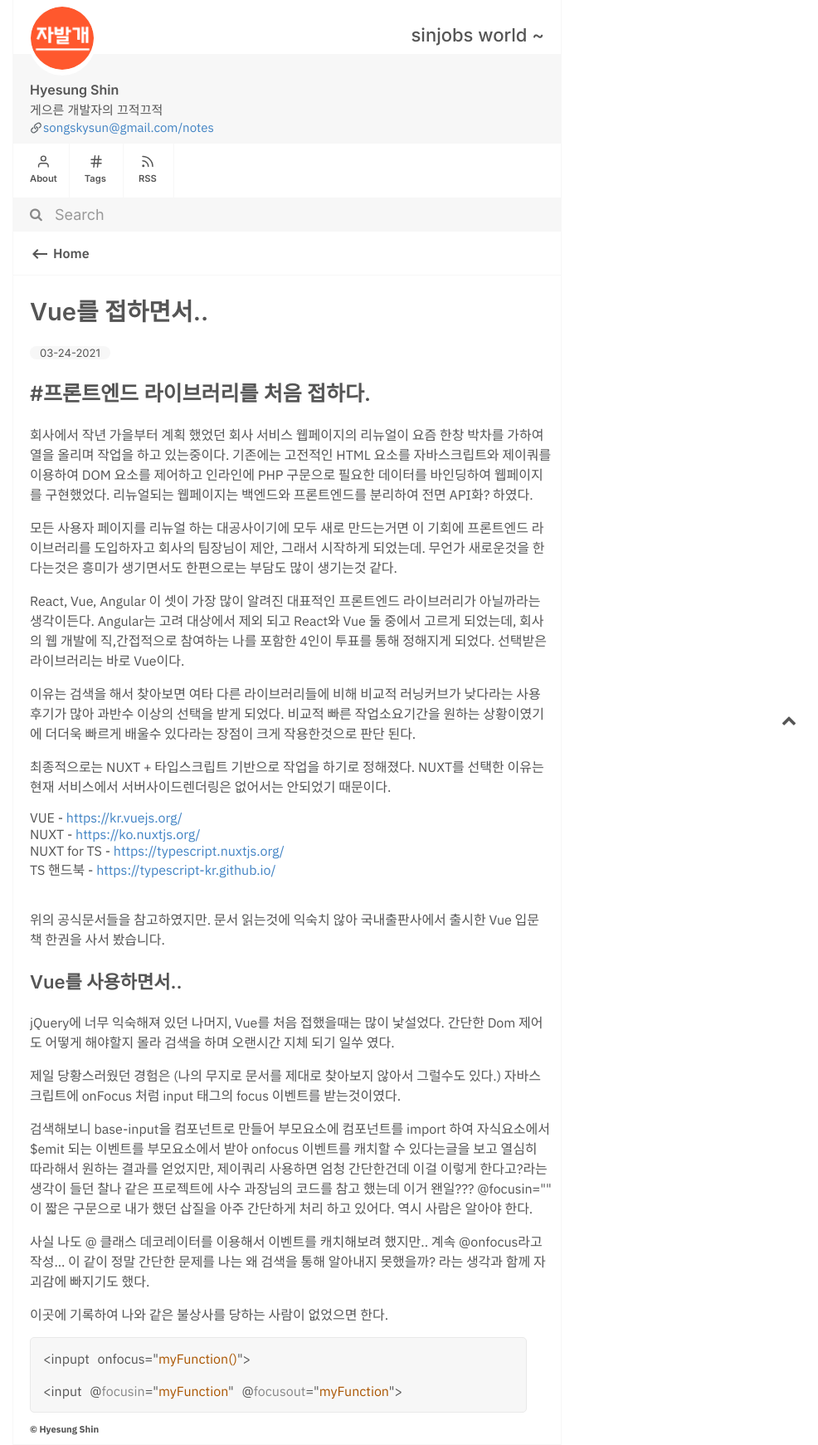
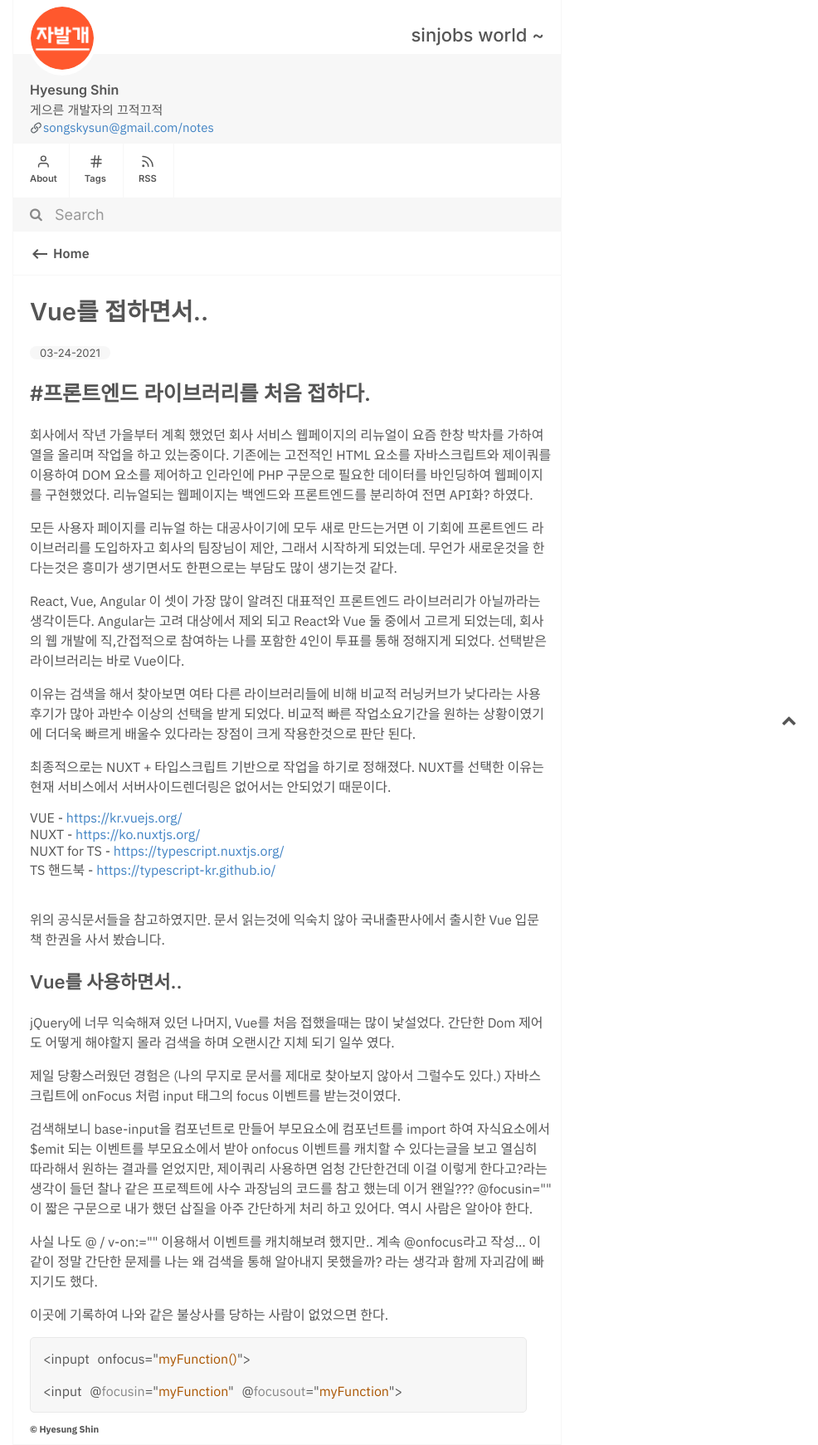
Before and after one commit to songskysun/songskysung.github.io, a Jekyll site: the page built from _posts/2021-02-19-7.md, in a window 1280 px wide. Shown: the whole page at 83% size, without its empty margins (294-1280 px from the left). Built offline with Jekyll 4.4.1, drawn with Linux system fonts in a browser that asks for light colours.

Commit message:
fixx wrong information

```diff
--- a/_posts/2021-02-19-7.md
+++ b/_posts/2021-02-19-7.md
@@ -48,7 +48,7 @@ jQuery에 너무 익숙해져 있던 나머지, Vue를 처음 접했을때는
 같은 프로젝트에 사수 과장님의 코드를 참고 했는데 이거 왠일???  @focusin="" 이 짧은 구문으로 내가 했던
 삽질을 아주 간단하게 처리 하고 있어다. 역시 사람은 알아야 한다.
 
-사실 나도 @ 클래스 데코레이터를 이용해서 이벤트를 캐치해보려 했지만.. 계속 @onfocus라고 작성...
+사실 나도 @ / v-on:="" 이용해서 이벤트를 캐치해보려 했지만.. 계속 @onfocus라고 작성...
 이 같이 정말 간단한 문제를 나는 왜 검색을 통해 알아내지 못했을까? 라는 생각과 함께 자괴감에 빠지기도 했다.
 
 이곳에 기록하여 나와 같은 불상사를 당하는 사람이 없었으면 한다.
```
